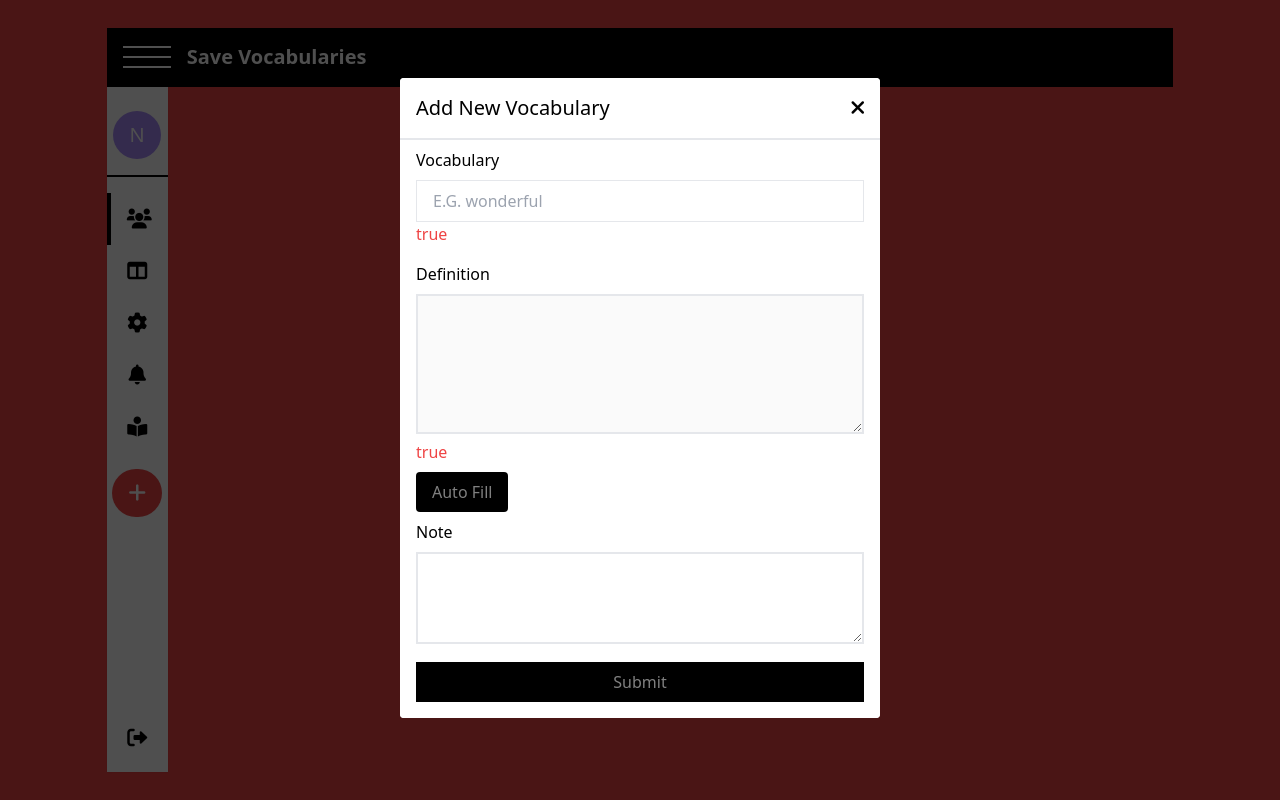
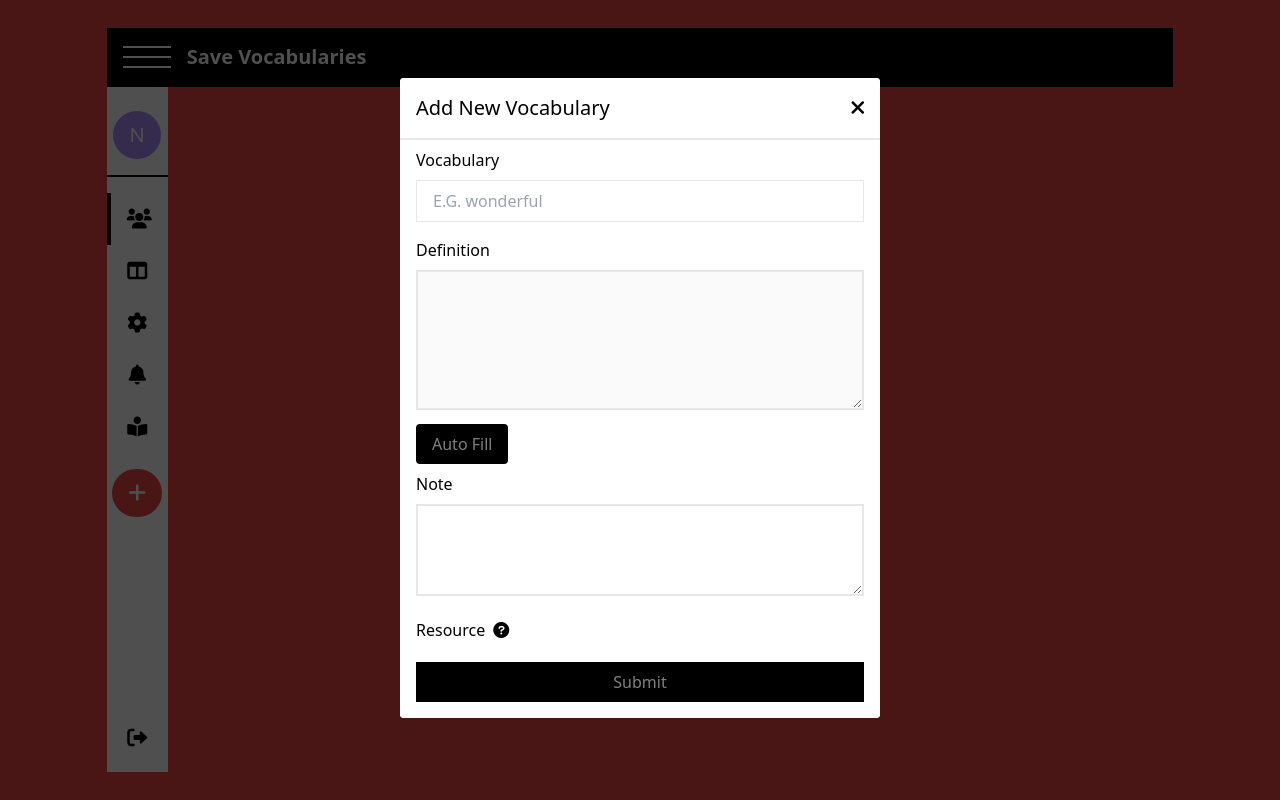
Before and after one commit to nnha19/Save-Vocabularies, a React (Create React App) app in the folder ui/: page /users in a window 1280 px wide. Both pictures are taken after a click on the button 137 px from the left and 492 px from the top of the page. Built offline with nearby package versions, Linux system fonts and the light colour scheme; no server answers.

Commit message:
question mark included for resource field and fixes bug in form validation

```diff
--- a/ui/src/components/AddNewVocaForm/AddNewVocaForm.css
+++ b/ui/src/components/AddNewVocaForm/AddNewVocaForm.css
@@ -3,3 +3,6 @@
   cursor: not-allowed;
   color: rgba(255, 255, 255, 0.5);
 }
+.question-icon:hover .question-icon__label {
+  display: block;
+}
--- a/ui/src/components/AddNewVocaForm/AddNewVocaForm.tsx
+++ b/ui/src/components/AddNewVocaForm/AddNewVocaForm.tsx
@@ -168,6 +168,7 @@ const AddNewVocaForm: React.FC<IProps> = ({ setShowAddNewVocaForm }) => {
               changeInputVal={changeInputValHandler}
               error={inputVals["vocabulary"].error}
               validRules={{ REQUIRED: true }}
+              isTouched={inputVals["vocabulary"].isTouched}
             />
             <div className="w-full">
               <TextArea
@@ -178,6 +179,7 @@ const AddNewVocaForm: React.FC<IProps> = ({ setShowAddNewVocaForm }) => {
                 label="Definition"
                 disabled={exampleSentenceIsDisabled}
                 validRules={{ REQUIRED: true }}
+                isTouched={inputVals["definition"].isTouched}
               />
               <button
                 onClick={fetchDefinitionHandler}
@@ -195,6 +197,7 @@ const AddNewVocaForm: React.FC<IProps> = ({ setShowAddNewVocaForm }) => {
               label="Note"
               value={inputVals["note"].value}
               changeInputVal={changeInputValHandler}
+              isTouched={inputVals["note"].isTouched}
             />
             <Input
               type="text"
@@ -204,6 +207,14 @@ const AddNewVocaForm: React.FC<IProps> = ({ setShowAddNewVocaForm }) => {
               name="resource"
               changeInputVal={changeInputValHandler}
               error={inputVals["resource"].error}
+              isTouched={inputVals["vocabulary"].isTouched}
+              labelChild={
+                <i className="question-icon fas fa-question-circle">
+                  <span className="question-icon__label absolute text-xs p-2 bg-gray-400 hidden text-white rounded-lg">
+                    Later you will be able to filter by this field.
+                  </span>
+                </i>
+              }
             />
             <div className="w-full">
               {!!addedExampleSentences.length && (
@@ -218,6 +229,7 @@ const AddNewVocaForm: React.FC<IProps> = ({ setShowAddNewVocaForm }) => {
                 name="exampleSentence"
                 changeInputVal={changeInputValHandler}
                 disabled={exampleSentenceIsDisabled}
+                isTouched={inputVals["exampleSentence"].isTouched}
               />
               <button
                 onClick={addExampleSentenceHandler}
--- a/ui/src/components/Common/Input/Input.tsx
+++ b/ui/src/components/Common/Input/Input.tsx
@@ -11,6 +11,8 @@ interface IProps {
   changeInputVal: (e: any, error: string | undefined) => void;
   error: string | undefined;
   validRules?: {};
+  labelChild?: JSX.Element;
+  isTouched: boolean;
 }
 
 const Input: React.FC<IProps> = ({
@@ -23,6 +25,8 @@ const Input: React.FC<IProps> = ({
   label,
   changeInputVal,
   error,
+  labelChild,
+  isTouched,
 }) => {
   const changeInputValHandler = (e: any) => {
     const error = validRules && validate(validRules, e.target.value);
@@ -31,7 +35,10 @@ const Input: React.FC<IProps> = ({
 
   return (
     <div className="m-2 w-full px-4">
-      <label className="font-medium">{label}</label>
+      <label className="font-medium flex items-center">
+        <span className="mr-2">{label}</span>
+        {labelChild}
+      </label>
       <input
         onChange={changeInputValHandler}
         className="w-full mt-2  border px-4 py-2"
@@ -40,7 +47,7 @@ const Input: React.FC<IProps> = ({
         value={value}
         placeholder={placeholder}
       />
-      {error && <p className="text-red-500">{error}</p>}
+      {error && isTouched && <p className="text-red-500">{error}</p>}
     </div>
   );
 };
--- a/ui/src/components/Common/TextArea/TextArea.tsx
+++ b/ui/src/components/Common/TextArea/TextArea.tsx
@@ -11,6 +11,8 @@ interface IProps {
   error: string | undefined;
   disabled?: boolean;
   validRules?: {};
+  labelChild?: JSX.Element;
+  isTouched: boolean;
 }
 
 const TextArea: React.FC<IProps> = ({
@@ -23,6 +25,8 @@ const TextArea: React.FC<IProps> = ({
   disabled,
   changeInputVal,
   validRules,
+  labelChild,
+  isTouched,
 }) => {
   const changeInputValHandler = (e: any) => {
     const error = validRules && validate(validRules, e.target.value);
@@ -31,7 +35,10 @@ const TextArea: React.FC<IProps> = ({
 
   return (
     <div className="my-2 w-full px-4 ">
-      <label className="font-medium">{label}</label>
+      <label className="font-medium">
+        <span>{label}</span>
+        {labelChild}
+      </label>
       <textarea
         disabled={disabled}
         cols={cols || 20}
@@ -41,7 +48,7 @@ const TextArea: React.FC<IProps> = ({
         onChange={changeInputValHandler}
         value={value}
       ></textarea>
-      {error && <p className="text-red-500">{error}</p>}
+      {error && isTouched && <p className="text-red-500">{error}</p>}
     </div>
   );
 };
```
